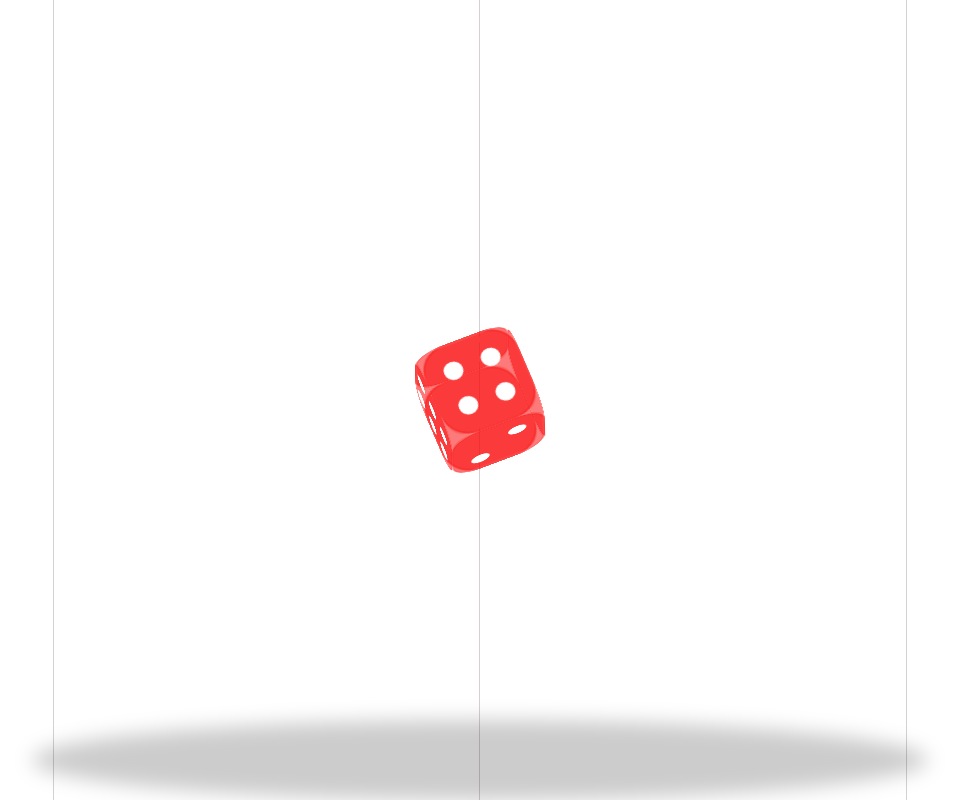
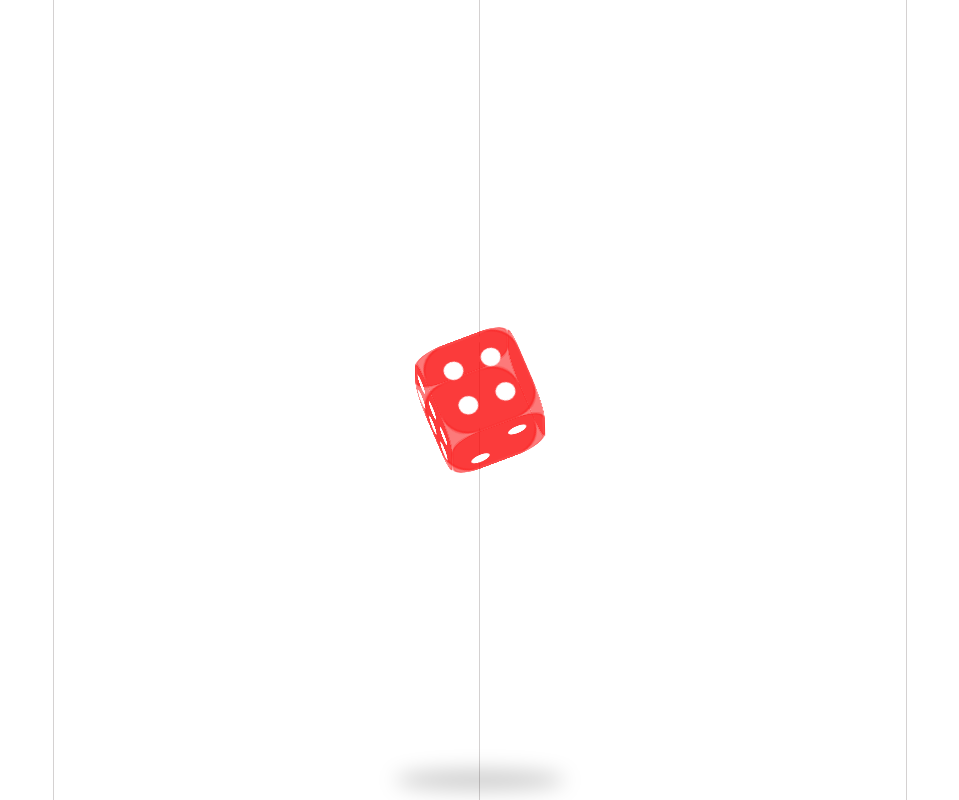
Before and after one commit to evermade/yolu-dice-app, a React (Create React App) app: page / in a window 1280 px wide. Shown: the whole page, without its empty margins (160-1119 px from the left). Built offline with nearby package versions, Linux system fonts and the light colour scheme.

Commit message:
fix shadow

```diff
--- a/src/App.css
+++ b/src/App.css
@@ -14,14 +14,13 @@ body {
 .shadow {
   position: absolute;
   content: "";
-  width: 70%;
-  height: 10%;
-  /* top: 90%; */
-  left: 15%;
+  width: 170px;
+  height: 20px;
+  margin: auto;
+  inset: auto 0 10px;
   background: rgba(0, 0, 0, 0.2);
   border-radius: 100%;
   filter: blur(10px);
-  bottom: 0;
 }
 
 .diceFace {
--- a/src/App.tsx
+++ b/src/App.tsx
@@ -5,6 +5,7 @@ import "./App.css";
 
 function App() {
   const [face, setFace] = useState(1 + Math.floor(Math.random() * 5));
+  const [tapping, setTapping] = useState(false);
 
   const throwx = () => {
     const index = 1 + Math.floor(Math.random() * 5);
@@ -27,6 +28,8 @@ function App() {
         onDragEnd={() => throwx()}
         dragConstraints={{ top: 0, right: 0, bottom: 0, left: 0 }}
         dragElastic={0.6}
+        onTapStart={() => setTapping(true)}
+        onTap={() => setTapping(false)}
       >
         <div className={`dice face-${face} `}>
           <div className="diceFace front"></div>
@@ -38,9 +41,14 @@ function App() {
         </div>
       </motion.div>
       <motion.div
+        animate={{
+          scale: tapping ? 1.2 : 1,
+        }}
+        transition={{
+          duration: 0.2,
+        }}
         className="shadow"
-        whileTap={{ scale: 1.5, cursor: "grabbing" }}
-      ></motion.div>
+      />
     </div>
   );
 }
```
Also changed, not shown: 7 other files (tests, documents, lock files or other folders).
